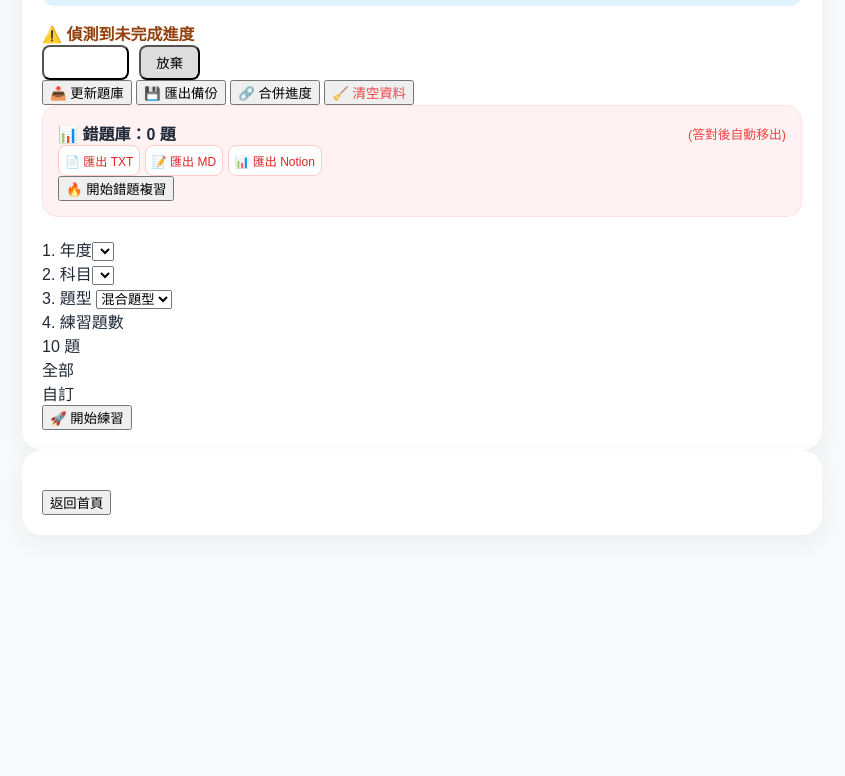
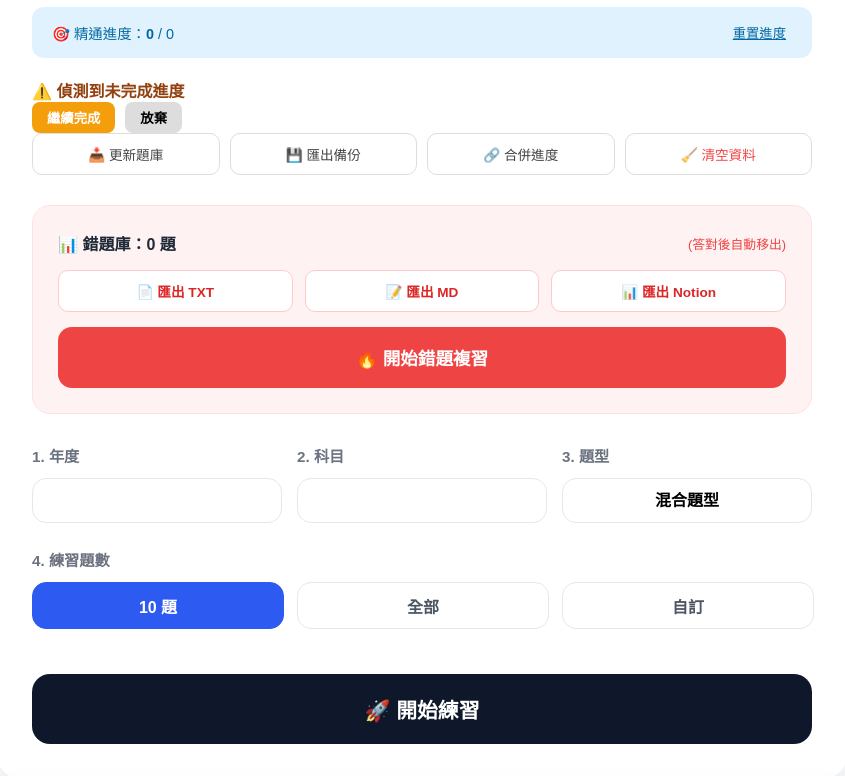
Before and after one commit to Claire423304/real_estate_quiz, a plain HTML site: page index.html in a window 1280 px wide. Shown: the part 114-890 px from the top of the page, without its empty margins (218-1063 px from the left). Before the commit the page ends 800 px from the top, so only its background shows below. Drawn offline with Linux system fonts and the light colour scheme.

Commit message:
Add files via upload

```diff
--- a/index.html
+++ b/index.html
@@ -2,60 +2,64 @@
 <html lang="zh-Hant">
 <head>
     <meta charset="UTF-8">
+    <meta name="viewport" content="width=device-width, initial-scale=1.0, maximum-scale=1.0, user-scalable=no, viewport-fit=cover">
     <title>不動產題庫 Pro</title>
 
     <link rel="manifest" href="manifest.json">
-    <meta name="theme-color" content="#2d5af0">
     <meta name="apple-mobile-web-app-capable" content="yes">
     <meta name="apple-mobile-web-app-status-bar-style" content="black-translucent">
     <meta name="apple-mobile-web-app-title" content="不動產題庫">
     <link rel="apple-touch-icon" href="icon-192.png">
 
-    <meta name="viewport" content="width=device-width, initial-scale=1.0, maximum-scale=1.0, user-scalable=no, viewport-fit=cover">
-
     <style>
         :root {
-            --primary: #2d5af0; --success: #4cd964; --danger: #ef4444;
+            --primary: #2d5af0; --success: #4cd964; --danger: #ef4444; --warning: #f59e0b;
             --bg: #f8f9fa; --white: #ffffff; --text: #1f2937;
             --ai-btn-gradient: linear-gradient(90deg, #4facfe, #8c52ff, #fbc2eb);
         }
-        body {
-            font-family: "PingFang TC", "Microsoft JhengHei", sans-serif;
-            background-color: var(--bg); margin: 0; padding: 15px; color: var(--text);
-            -webkit-tap-highlight-color: transparent;
-            -webkit-user-select: none; /* 防止誤觸選取 */
-            padding-top: env(safe-area-inset-top);
-            padding-bottom: env(safe-area-inset-bottom);
-        }
-        .container { max-width: 800px; margin: 0 auto; }
-        .card { background: var(--white); padding: 20px; border-radius: 20px; box-shadow: 0 8px 25px rgba(0,0,0,0.05); }
+        body { font-family: "PingFang TC", "Microsoft JhengHei", sans-serif; background-color: #f8f9fa; margin: 0; padding: 20px; color: var(--text); -webkit-tap-highlight-color: transparent; }
+        .container { max-width: 850px; margin: 0 auto; }
+        .card { background: var(--white); padding: 35px; border-radius: 24px; box-shadow: 0 10px 30px rgba(0,0,0,0.05); }
+        .btn { cursor: pointer; border: none; font-weight: bold; transition: 0.2s; display: inline-flex; align-items: center; justify-content: center; }
 
-        /* UI 元件 */
-        .header-title { text-align: center; font-size: 1.5em; font-weight: bold; margin-bottom: 20px; }
-        .mastery-box { background: #e0f2fe; padding: 12px; border-radius: 12px; display: flex; justify-content: space-between; align-items: center; font-size: 0.9em; color: #0369a1; margin-bottom: 15px; }
-        .admin-grid { display: grid; grid-template-columns: 1fr 1fr; gap: 10px; margin-bottom: 20px; }
-        .btn-small { background: #fff; border: 1px solid #ddd; padding: 8px; border-radius: 10px; font-size: 0.8em; cursor: pointer; }
+        /* --- 原版經典首頁元件 --- */
+        .mastery-box { background: #e0f2fe; padding: 15px 20px; border-radius: 12px; margin-bottom: 20px; font-size: 0.9em; color: #0369a1; display: flex; justify-content: space-between; align-items: center; }
+        .header-title { text-align: center; font-size: 1.8em; margin-bottom: 25px; font-weight: bold; }
+        .admin-btns { display: grid; grid-template-columns: repeat(4, 1fr); gap: 10px; margin-bottom: 30px; }
+        .btn-outline { background: white; border: 1px solid #ddd; padding: 10px; border-radius: 10px; font-size: 0.85em; color: #444; }
 
-        .wrong-panel { background: #fef2f2; border: 1px solid #fee2e2; border-radius: 15px; padding: 15px; margin-bottom: 20px; }
-        .export-btns { display: grid; grid-template-columns: 1fr 1fr 1fr; gap: 8px; margin: 10px 0; }
-        .btn-export { background: #fff; border: 1px solid #fecaca; color: #dc2626; padding: 6px; border-radius: 8px; font-size: 0.75em; cursor: pointer; }
+        .wrong-panel { background: #fef2f2; border: 1px solid #fee2e2; border-radius: 18px; padding: 25px; margin-bottom: 30px; }
+        .export-group { display: grid; grid-template-columns: 1fr 1fr 1fr; gap: 12px; margin-top: 15px; }
+        .btn-export { background: #fff; border: 1px solid #fecaca; color: #dc2626; padding: 10px; border-radius: 10px; font-size: 0.85em; }
+        .btn-wrong-start { width: 100%; background: var(--danger); color: white; padding: 18px; border-radius: 14px; font-size: 1.1em; margin-top: 15px; }
 
-        .setting-row { display: grid; grid-template-columns: 1fr 1fr 1fr; gap: 8px; margin-bottom: 15px; }
-        .u-select { height: 40px; border-radius: 10px; border: 1px solid #ddd; text-align: center; font-size: 0.85em; }
+        .label-text { font-size: 0.95em; color: #6b7280; margin-bottom: 12px; display: block; font-weight: bold; }
+        .setting-grid { display: grid; grid-template-columns: repeat(3, 1fr); gap: 15px; margin-bottom: 25px; }
+        .unified-control { height: 45px; width: 100%; border: 1px solid #e5e7eb; border-radius: 14px; font-size: 1em; font-weight: bold; background: #fff; display: flex; align-items: center; justify-content: center; }
+        select.unified-control { appearance: none; text-align-last: center; cursor: pointer; }
+        .count-opt { cursor: pointer; color: #4b5563; }
+        .count-opt.active { background-color: var(--primary); color: #fff; border-color: var(--primary); }
+        .btn-main-start { width: 100%; height: 70px; background: #0f172a; color: white; border-radius: 18px; font-size: 1.3em; margin-top: 20px; }
 
-        .btn-start { width: 100%; height: 55px; background: #0f172a; color: white; border: none; border-radius: 15px; font-size: 1.1em; font-weight: bold; cursor: pointer; }
+        /* --- 答題畫面經典視覺 --- */
+        #quiz-area { display: none; }
+        .top-bar { display: flex; justify-content: space-between; align-items: center; margin-bottom: 15px; }
+        .status-group { display: flex; gap: 12px; }
+        .pill { padding: 6px 18px; border-radius: 20px; font-size: 0.9em; font-weight: bold; }
+        .pill-dark { background: #374151; color: white; }
+        .pill-timer { background: #fef2f2; color: #ef4444; }
 
-        /* 答題畫面 */
-        #quiz-area { display: none; }
-        .q-text { font-size: 1.15em; font-weight: bold; line-height: 1.6; margin-bottom: 20px; -webkit-user-select: text; }
-        .opt-btn { width: 100%; text-align: left; padding: 15px; border: 1px solid #f0f0f0; border-radius: 12px; background: #fff; margin-bottom: 10px; display: flex; align-items: center; gap: 10px; font-size: 1em; cursor: pointer; }
-        .opt-btn.correct { background: #e8f9ed; border-color: var(--success); color: #1e6332; }
-        .opt-btn.wrong { background: #fff2f2; border-color: var(--danger); color: #a92019; }
+        .question-text { font-size: 1.4em; font-weight: bold; line-height: 1.6; margin-bottom: 40px; color: #111827; -webkit-user-select: text; }
+        .opt-btn { width: 100%; text-align: left; padding: 22px 30px; border: none; border-radius: 20px; background: white; margin-bottom: 18px; font-size: 1.15em; display: flex; align-items: center; gap: 30px; cursor: pointer; transition: 0.2s; box-shadow: 0 4px 12px rgba(0,0,0,0.03); color: #374151; }
+        .opt-btn.correct { background: #e8f9ed; color: #1e6332; }
+        .opt-btn.wrong { background: #fff2f2; color: #a92019; }
 
-        #res-pill { padding: 15px; border-radius: 12px; color: #fff; text-align: center; margin-top: 15px; font-weight: bold; }
+        .res-pill { border-radius: 18px; padding: 20px; color: white; text-align: center; }
+        .btn-next { width: 100%; background: var(--primary); color: white; padding: 22px; border-radius: 20px; font-size: 1.2em; font-weight: bold; margin-top: 20px; }
     </style>
 </head>
 <body>
+
 
 <div class="container">
     <div id="home-area">
@@ -119,9 +123,7 @@
 
             <button class="btn btn-main-start" onclick="startNewTest()">🚀 開始練習</button>
         </div>
-    </div>
-
-    <div id="quiz-area">
+    </div>    <div id="quiz-area">
         <div class="top-bar">
             <button class="btn btn-pause" onclick="pauseAndSave()">
                 <span style="color:#d97706">❚❚</span> 暫停離開
```
Also changed, not shown: icon-192.png (added).
